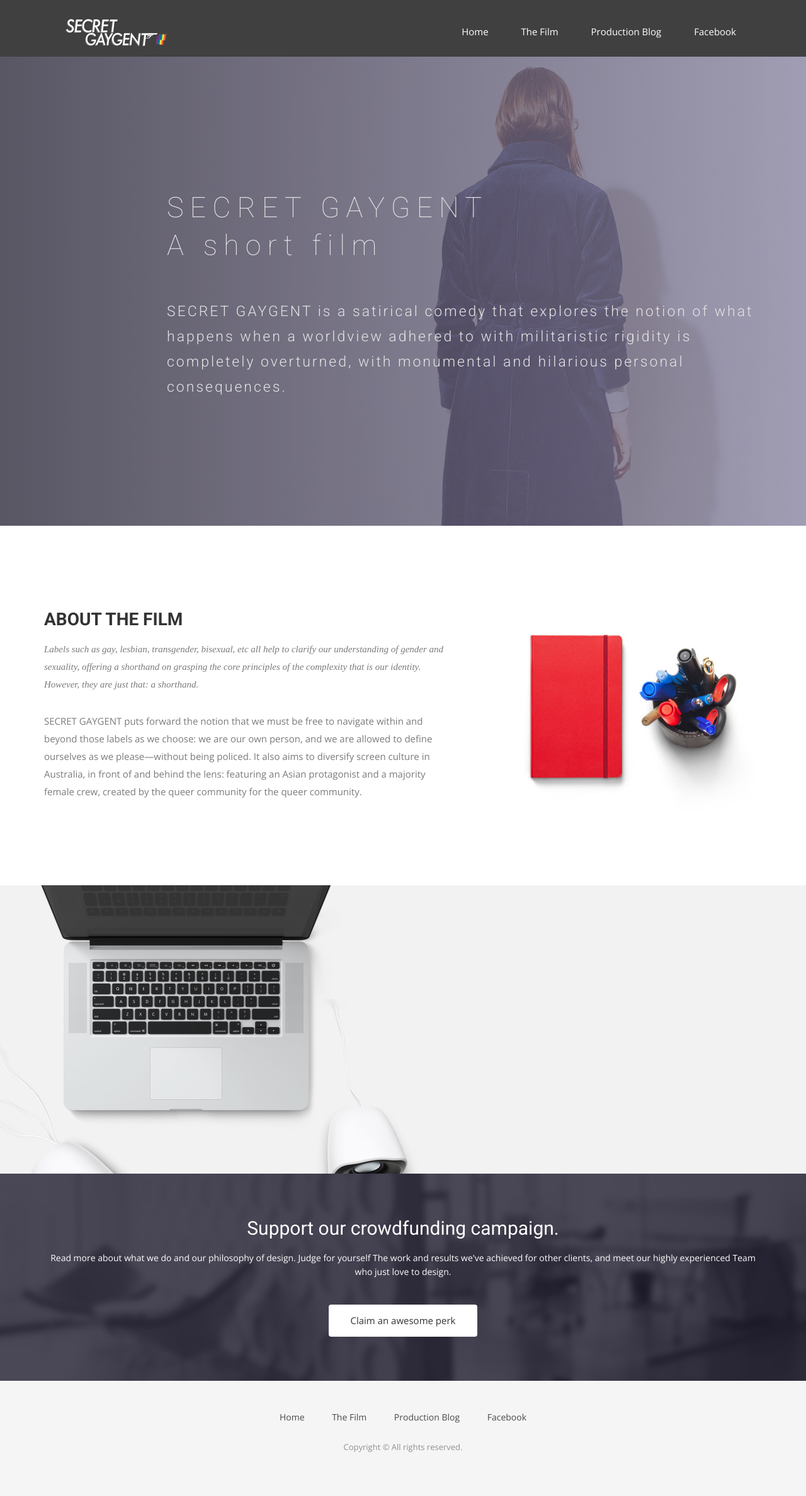
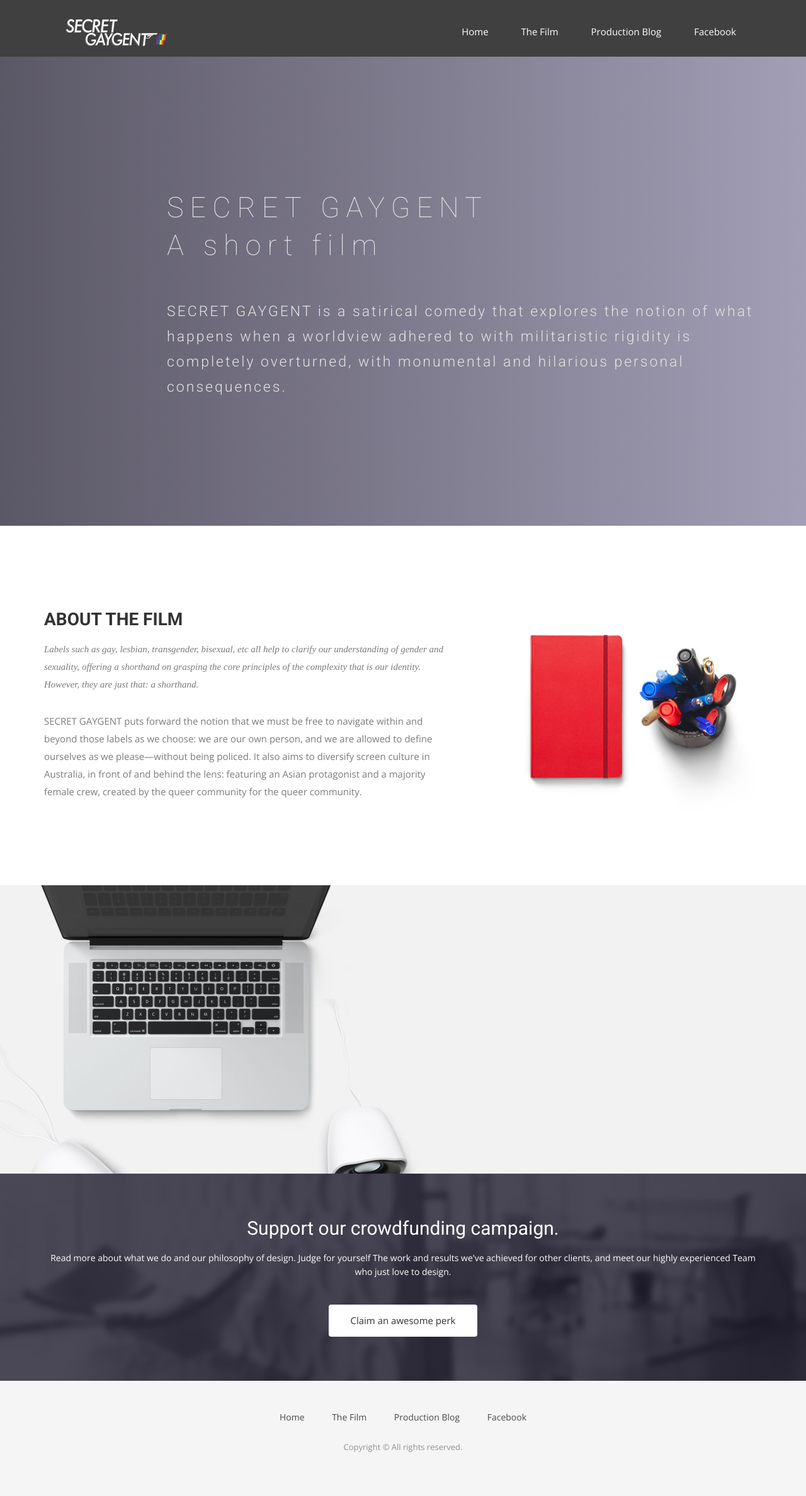
Before and after one commit to thewonglab/secret, a Jekyll site: the page built from index.html, in a window 1280 px wide. Shown: the whole page at 63% size. Built offline with Jekyll 4.4.1, drawn with Linux system fonts in a browser that asks for light colours; nearby versions of some CDN libraries; some web fonts are replaced; grey boxes are pictures that could not be loaded.

Commit message:
Update airspace.css

```diff
--- a/css/airspace.css
+++ b/css/airspace.css
@@ -97,7 +97,7 @@ header .navbar-default .navbar-nav li a:hover {
 	Slider Start
 --*/
 #slider {
-  background: url("../img/slider1.jpg") no-repeat;
+  background: url("") no-repeat;
   background-size: cover;
   background-attachment: fixed;
   background-position: 10% 0%;
```
